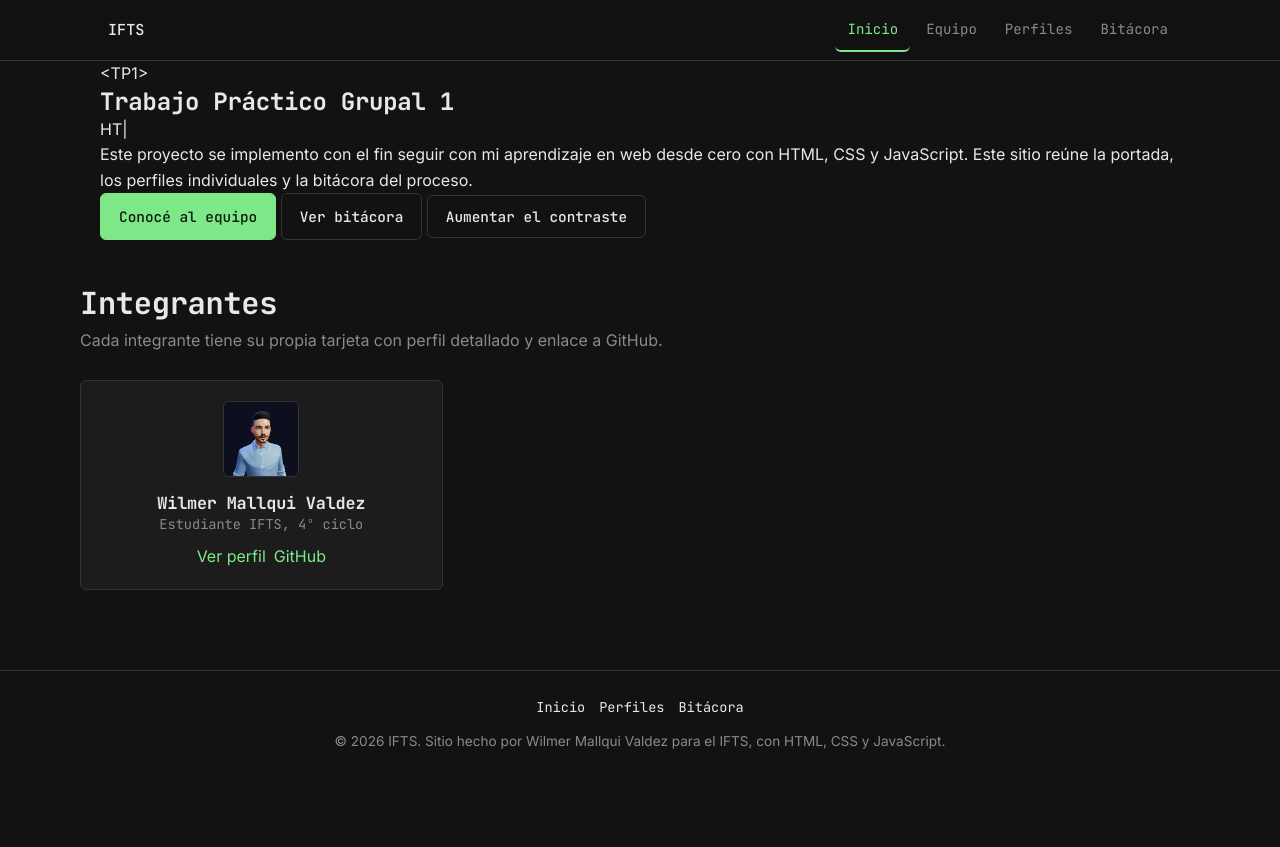
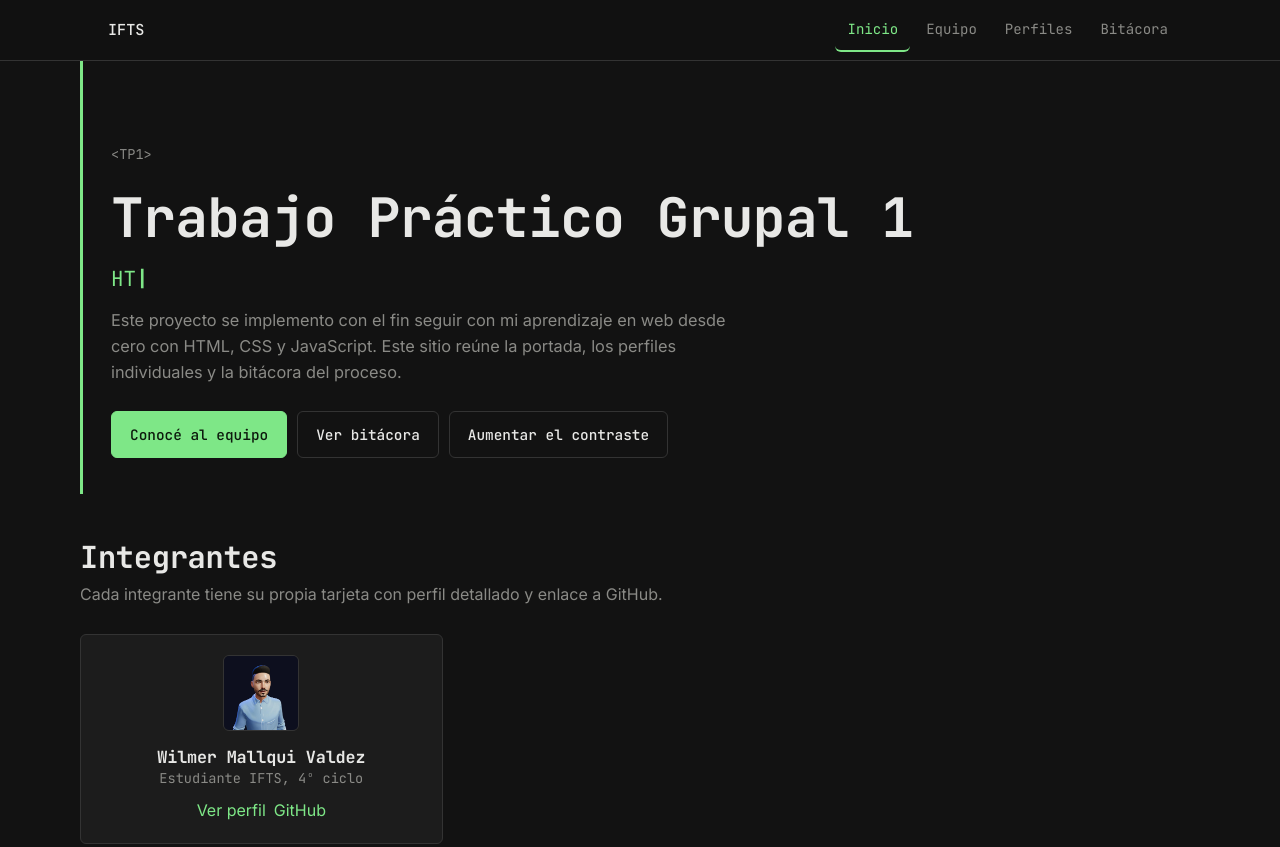
Before and after one commit to wemvaldez1122/PFO-1, a website: page index.html in a window 1280 px wide. Shown: the top 847 px of the page. Before the commit the page ends 800 px from the top, so only its background shows below. Drawn offline with Linux system fonts and the light colour scheme.

Commit message:
Add files via upload
Arreglo

```diff
--- a/css/estilos.css
+++ b/css/estilos.css
@@ -248,12 +248,12 @@ code {
 /* ============================================================
    INTRO / PORTADA
    ============================================================ */
-.intro {
+.hero {
   padding: 60px 0 36px;
   text-align: center;
 }
 
-.intro__etiqueta {
+.hero__badge {
   display: inline-block;
   font-family: "JetBrains Mono", monospace;
   font-size: 0.85rem;
@@ -261,14 +261,14 @@ code {
   margin-bottom: 18px;
 }
 
-.intro h1 {
+.hero h1 {
   font-size: clamp(2rem, 6vw, 3.4rem);
   margin-bottom: 10px;
   color: var(--text);
 }
 
 /* Efecto de texto rotativo (JS) */
-.intro__frase {
+.hero__typed {
   font-family: "JetBrains Mono", monospace;
   font-size: clamp(1rem, 3vw, 1.3rem);
   color: var(--accent);
@@ -276,7 +276,7 @@ code {
   margin: 10px 0 8px;
 }
 
-.intro__frase .cursor {
+.hero__typed .cursor {
   color: var(--accent);
   font-weight: 700;
   animation: parpadeo 1s step-end infinite;
@@ -288,14 +288,14 @@ code {
   }
 }
 
-.intro__texto {
+.hero__desc {
   color: var(--muted);
   max-width: 620px;
   margin: 12px auto 26px;
   font-size: 1.02rem;
 }
 
-.intro__botones {
+.hero__acciones {
   display: flex;
   flex-wrap: wrap;
   gap: 10px;
@@ -705,7 +705,7 @@ code {
 
 /* >= 400px : ajustes finos en pantallas pequeñas */
 @media (min-width: 400px) {
-  .intro__botones {
+  .hero__acciones {
     flex-wrap: nowrap;
   }
   .integrante__avatar {
@@ -741,17 +741,17 @@ code {
   .favoritos {
     grid-template-columns: repeat(3, 1fr);
   }
-  /* A partir de tablet, la intro deja de estar centrada: se alinea a la
+  /* A partir de tablet, el hero deja de estar centrado: se alinea a la
      izquierda con un acento a modo de "cursor" de terminal en el borde. */
-  .intro {
+  .hero {
     text-align: left;
     border-left: 3px solid var(--accent);
     padding-left: 28px;
   }
-  .intro__botones {
+  .hero__acciones {
     justify-content: flex-start;
   }
-  .intro__texto {
+  .hero__desc {
     margin-inline: 0;
   }
   .perfil-hero {
@@ -765,7 +765,7 @@ code {
 
 /* >= 1200px : desktop amplio */
 @media (min-width: 1200px) {
-  .intro {
+  .hero {
     padding-top: 80px;
   }
   .integrantes {
```
